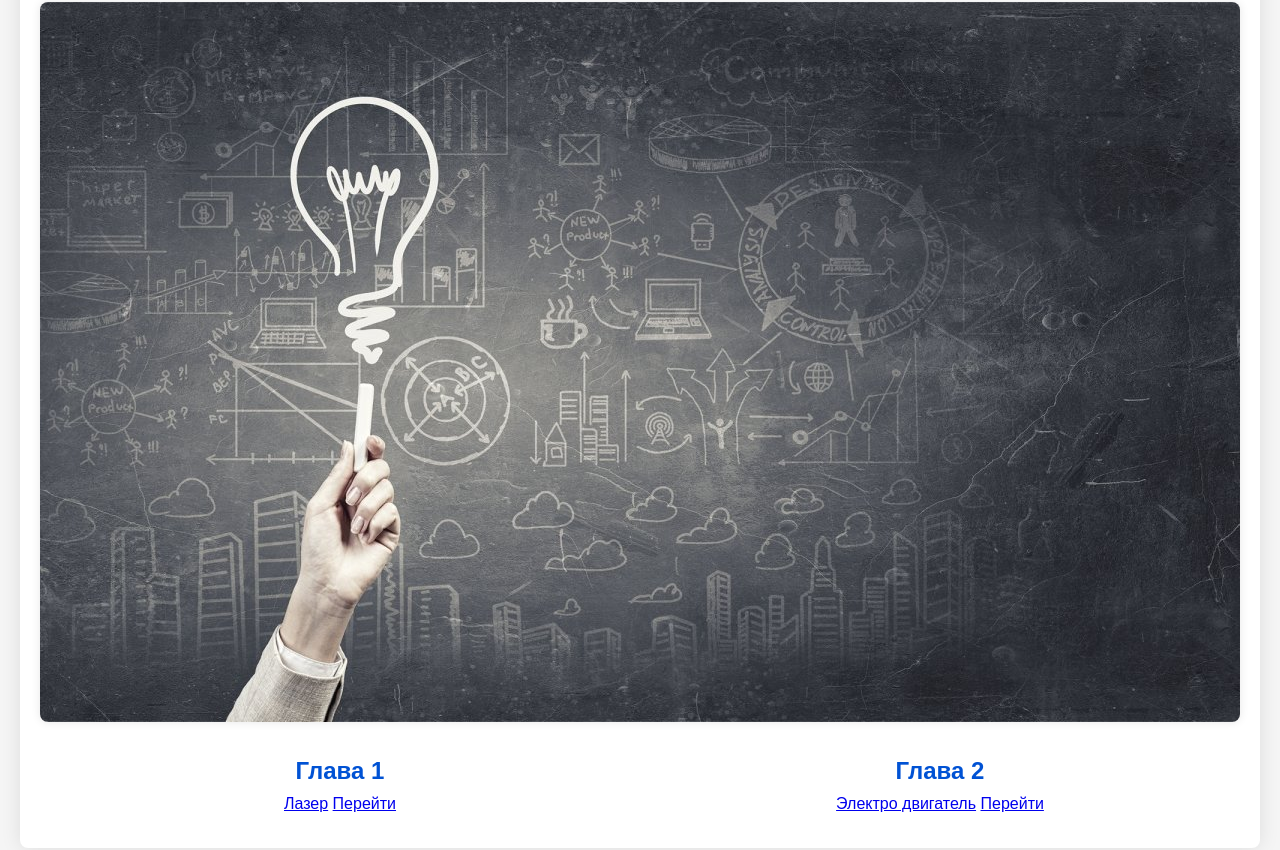
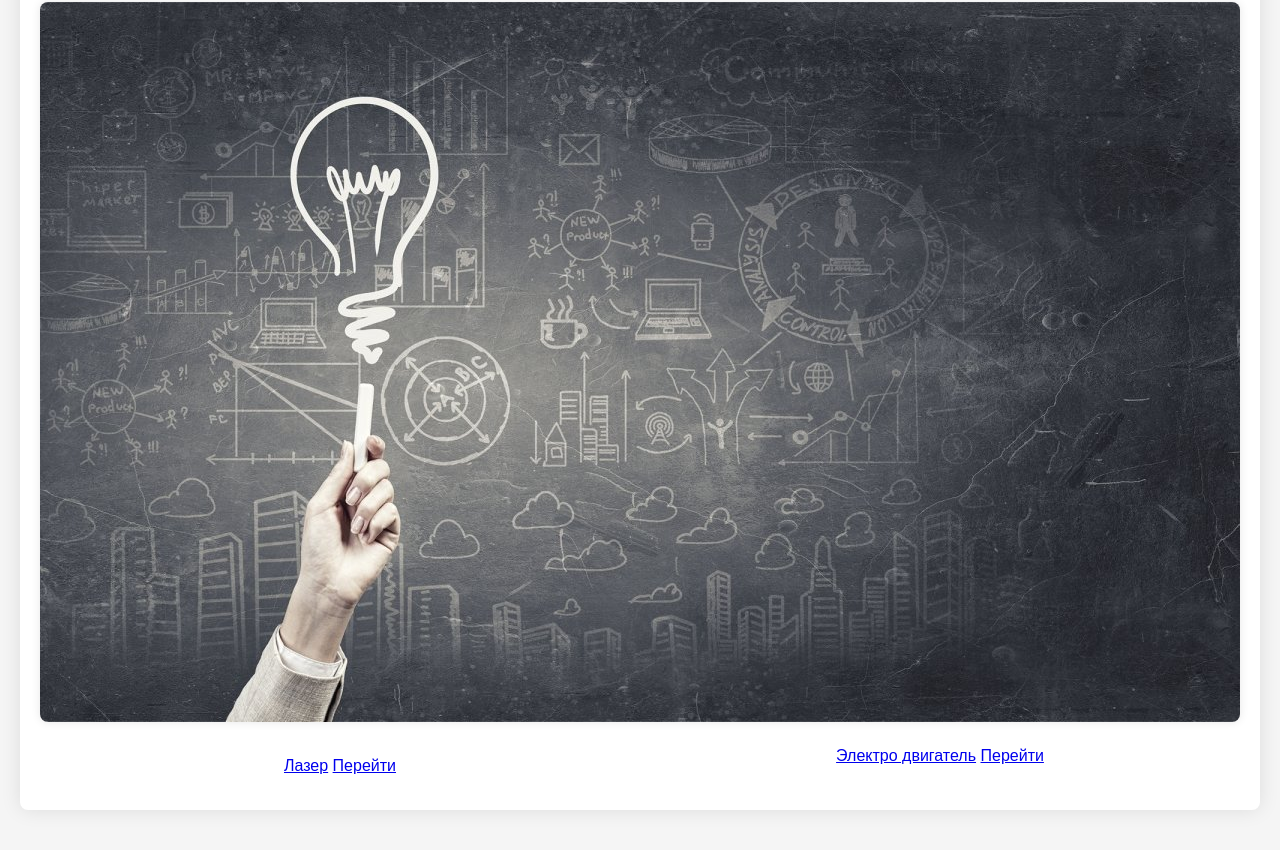
Before and after one commit to dzundzunbaba/congenial-bassoon, a plain HTML site: page index.html in a window 1280 px wide. Shown: the part 652-1502 px from the top of the page. Drawn offline with Linux system fonts and the light colour scheme.

Commit message:
Update index.html

```diff
--- a/index.html
+++ b/index.html
@@ -23,13 +23,12 @@
 <img src = "nauchnopop.jpg">
 
 <div class="block">
-      <h2>Глава 1</h2>
+      <h2></h2>
 
       <a href="https://dzundzunbaba.github.io/symmetrical-doodle/" class=".btn">Лазер</a>
       <a href="https://dzundzunbaba.github.io/symmetrical-doodle/" class=".btn">Перейти</a>
 </div>
 <div class="block">
-      <h2>Глава 2</h2>
 
       <a href="https://dzundzunbaba.github.io/bug-free-octo-parakeet/" class=".btn">Электро двигатель</a>
       <a href="https://dzundzunbaba.github.io/bug-free-octo-parakeet/" class=".btn">Перейти</a>
```
